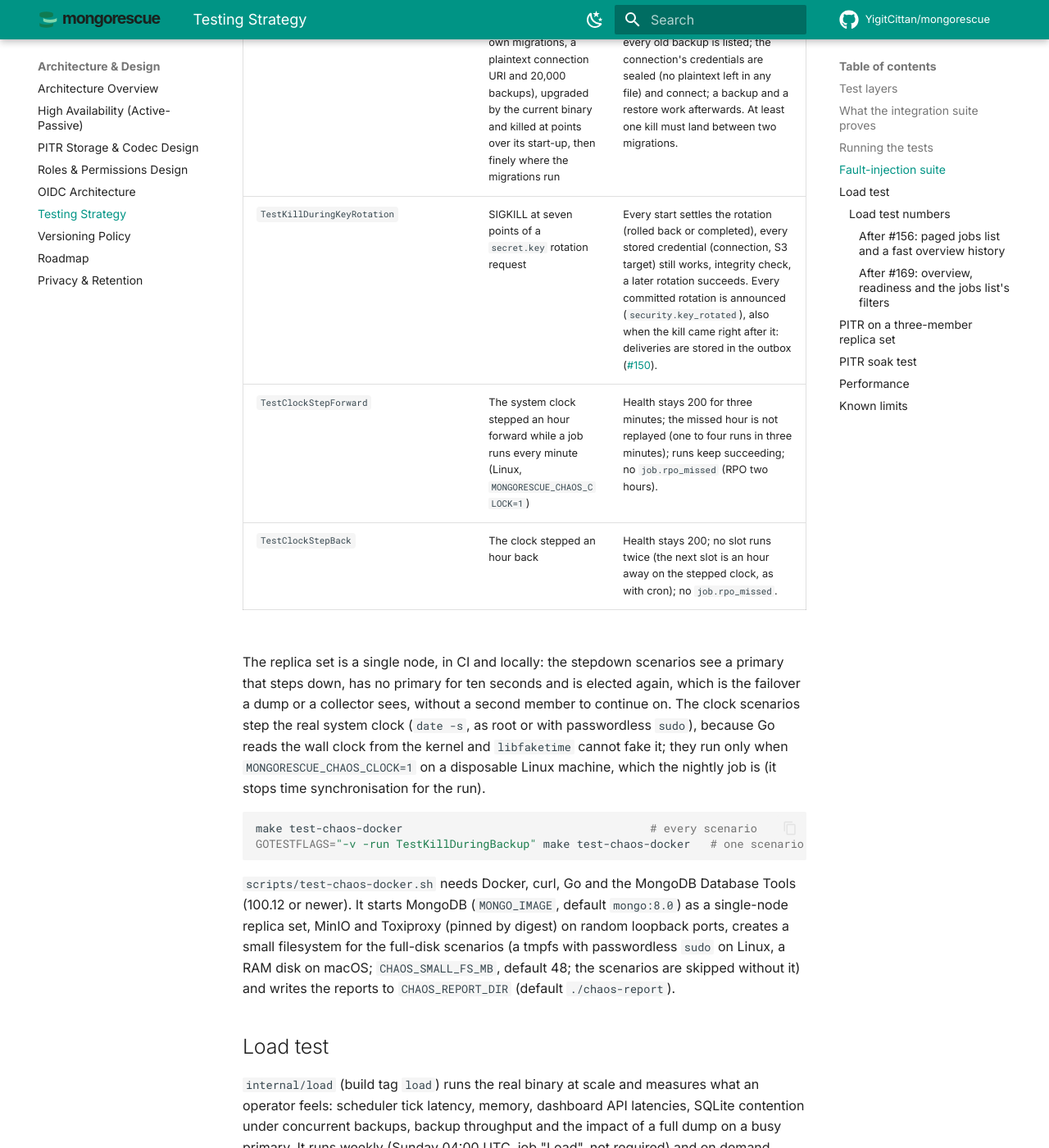
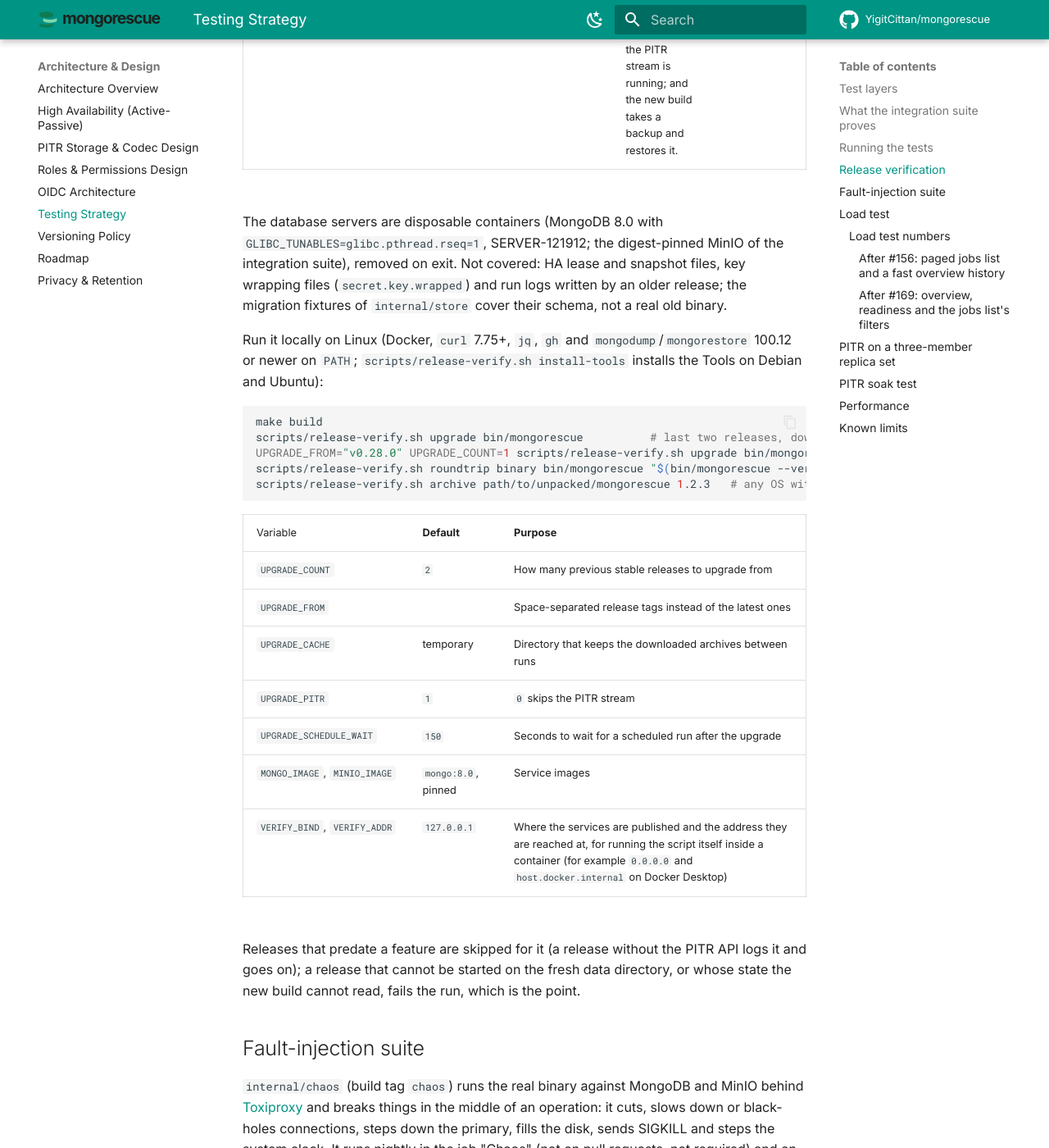
Before and after one commit to YigitCittan/mongorescue, an MkDocs documentation site: the page built from docs/testing.md, in a window 1280 px wide and 1400 px high, scrolled down 21092 px. Shown: the whole window at 82% size. Built offline with MkDocs 1.6.1 and Material for MkDocs 9.7.7, drawn with Linux system fonts in a browser that asks for light colours; comment, search, counter and statistics services are not loaded; some of the changed text lies outside the part shown.

Commit message:
ci: verify release archives, the image and upgrades from real releases
The release workflow now starts what it builds before anything is published.
scripts/release-verify.sh has three modes:

- archive: --version must match the tag with a real commit and date, the
  server boots on an empty data directory, /api/v1/health answers 200 and the
  embedded dashboard is served. verify-archives runs it on a native runner for
  every archive (linux, darwin and windows, amd64 and arm64) after checking
  checksums.txt.
- roundtrip: one encrypted backup and one safe-clone restore against MongoDB
  and MinIO through the REST API, for the linux/amd64 binary and for the
  sha-<commit> image by digest (verify-roundtrip).
- upgrade: the last two stable releases create secrets, a job, a backup and a
  PITR stream on a fresh data directory, then this build opens the same
  directory: secrets decrypt, the old backup restores, the schedule continues,
  the stream keeps running (verify-upgrade, and the nightly job, also on
  workflow_dispatch with suite upgrade).

desktop-checksums needs all three jobs, so a failure keeps the release a draft
and the image without version tags.

Closes #231

Co-Authored-By: Claude Opus 5.5 <noreply@anthropic.com>
Signed-off-by: Yigit Cittan <110293872+YigitCittan@users.noreply.github.com>

````diff
--- a/docs/testing.md
+++ b/docs/testing.md
@@ -12,6 +12,7 @@ MongoRescue exists to give back the data it was given. This page lists what the
 | Integration | `internal/integration`, `integration` build tag | every push and pull request, MongoDB 5.0, 6.0, 7.0 and 8.0, each standalone and as a single-node replica set (which runs the point-in-time recovery tests), MinIO and LocalStack, Database Tools 100.12.2 and, on the 8.0 replica set, 100.19.1 | Real `mongodump`/`mongorestore` against a real server and real S3 implementations; see below. |
 | E2E (browser) | `e2e/` (Playwright, Chromium), `scripts/test-e2e-docker.sh` | job "E2E (Playwright)" of `ci.yml` on every push and pull request, against disposable MongoDB 7 and MinIO containers (not a required check yet) | The dashboard of the real binary works end to end in a browser: setup and sign-in, connections, storage targets, backups, safe-clone and point-in-time restores, deletes, viewer and per-connection access, single sign-on, monitoring, throttling and key rotation. Traces and the report are kept for failed runs. |
 | Desktop update E2E | `scripts/test-desktop-update-e2e.sh`, `.github/workflows/desktop-e2e.yml` | pull requests that touch the desktop app or updater and pushes to `main`, on Windows, macOS and Linux (not a required check) | The desktop app built twice (0.0.1 and 0.0.2) and packaged as the release is: the old version updates itself from a fake GitHub release on a loopback port (Windows swaps in place and restarts; macOS and Linux download, verify and show the archive), and a tampered archive fails and leaves the old version intact. See [desktop.md](desktop.md#how-the-update-is-tested). |
+| Release verification | `scripts/release-verify.sh`; jobs `verify-archives`, `verify-roundtrip` and `verify-upgrade` of `release.yml`, job "Upgrade from the previous releases" of `nightly.yml` | on every release tag, before the image is promoted and the release published (a failure keeps the draft); the upgrade job also nightly and on dispatch (not required) | The produced archives, the `sha-<commit>` image and the upgrade from real previous releases work; see [below](#release-verification). |
 | Cloud | the same suites against AWS S3, R2, B2, Spaces, Wasabi | pushes to `main` (maintainer secrets) | Storage conformance, round trips, the HTTP API, fidelity and corruption detection on real providers. |
 | PITR replica set | `internal/replset`, `replset3` build tag, `make test-pitr-replset` | nightly, 03:00 UTC (job "PITR replica set" of the Nightly workflow, not required): MongoDB 5.0 and 8.0, Database Tools 100.12.2 and 100.19.1 | On a three-member replica set: failovers during collection and during a restore, a rollback through network isolation and divergence after a forced reconfiguration keep the oplog chain unbroken (or end it exactly where the surviving history ends), lose and duplicate no entry, and never store a rolled-back write. See [below](#pitr-on-a-three-member-replica-set). |
 | PITR soak | `TestSoak`, build tags `replset3` and `soak`, `make test-pitr-soak` | weekly, Sunday 04:00 UTC, 5.5 hours (job "PITR soak" of the Nightly workflow, not required); 7 days by hand with `scripts/soak-pitr.sh` | Hours of collection under a write load: no gap and no false break, a bounded number of chunk objects and bases, retention deleting and purging what falls out of the window, and a passing chain test. See [below](#pitr-soak-test). |
@@ -80,6 +81,40 @@ MONGO_IMAGE=mongo:8.0 MONGO_TOPOLOGY=replset IT_PROVIDERS=minio IT_RACE=0 \
 The tests run in parallel, each on databases, storage prefixes and ports of its own. The tests that act on the whole instance (instance-scope base backups and point-in-time restores, `mongodump --oplog`, users in `admin`) run one after another as subtests of `TestWholeInstance`: on the server of `MONGORESCUE_TEST_WHOLE_INSTANCE_URI` in parallel with the rest, or, without it, alone before the other tests start.
 
 To run against services you manage, set `MONGORESCUE_TEST_MONGO_URI` and the `MONGORESCUE_TEST_S3_*` variables described in [CONTRIBUTING.md](../CONTRIBUTING.md#test-commands-and-variables) and run `make test-integration`. Tests whose services are not configured are skipped.
+
+## Release verification
+
+Unit and integration tests run on a checkout; a release is a different artifact (cross-compiled archives with ldflags and the embedded dashboard, a container image, and state written by earlier releases). `scripts/release-verify.sh` checks those, in three modes. The release workflow runs them against the draft release, and the job that promotes the image and publishes the release needs all of them, so a failure leaves the release a draft and the image without version tags.
+
+| Mode | What it proves | Where |
+| :--- | :--- | :--- |
+| `archive BINARY VERSION` | `--version` reports the tag with a commit and a build date (a broken `-X` ldflag fails), the server starts on an empty temporary data directory, `GET /api/v1/health` answers 200 with the version, the embedded dashboard is served (a missing embed fails), and SIGTERM ends it cleanly. Needs only bash and curl. | `verify-archives`: every archive on a native runner (linux amd64 and arm64, macOS amd64 and arm64, Windows amd64 and arm64), after the checksum was checked against `checksums.txt` |
+| `roundtrip binary BINARY VERSION`, `roundtrip image IMAGE VERSION` | One encrypted backup to MinIO and one safe-clone restore of a seeded database against a MongoDB 8.0 single-node replica set, through the REST API (setup, API key, storage target, connection, backup, restore), then the clone's document count and index are compared; no secret reaches the server log. | `verify-roundtrip`: the linux/amd64 binary and the image of the tag by digest (`sha-<commit>`, before promotion) |
+| `upgrade NEW_BINARY [VERSION]` | For each of the last two stable releases: the old release creates its state on a fresh data directory (storage target with S3 credentials, age encryption, a connection with a password, a job on a `* * * * *` schedule, an encrypted backup, a PITR stream), is stopped, and the new build opens the same data directory. The old API key and the admin password still work; stored secrets decrypt (the connection and storage target tests pass, encryption settings are intact); the old encrypted backup restores into a safe clone with the right data; the schedule continues (a new run of the old job completes); the PITR stream is running; and the new build takes a backup and restores it. | `verify-upgrade` of the release workflow (with the release binary) and the nightly job "Upgrade from the previous releases" (with a build of the commit; also `workflow_dispatch` with suite `upgrade`) |
+
+The database servers are disposable containers (MongoDB 8.0 with `GLIBC_TUNABLES=glibc.pthread.rseq=1`, SERVER-121912; the digest-pinned MinIO of the integration suite), removed on exit. Not covered: HA lease and snapshot files, key wrapping files (`secret.key.wrapped`) and run logs written by an older release; the migration fixtures of `internal/store` cover their schema, not a real old binary.
+
+Run it locally on Linux (Docker, `curl` 7.75+, `jq`, `gh` and `mongodump`/`mongorestore` 100.12 or newer on `PATH`; `scripts/release-verify.sh install-tools` installs the Tools on Debian and Ubuntu):
+
+```bash
+make build
+scripts/release-verify.sh upgrade bin/mongorescue          # last two releases, downloaded with gh
+UPGRADE_FROM="v0.28.0" UPGRADE_COUNT=1 scripts/release-verify.sh upgrade bin/mongorescue
+scripts/release-verify.sh roundtrip binary bin/mongorescue "$(bin/mongorescue --version | sed 's/^MongoRescue v\([^ ]*\) .*/\1/')"
+scripts/release-verify.sh archive path/to/unpacked/mongorescue 1.2.3   # any OS with bash and curl
+```
+
+| Variable | Default | Purpose |
+| :--- | :--- | :--- |
+| `UPGRADE_COUNT` | `2` | How many previous stable releases to upgrade from |
+| `UPGRADE_FROM` | | Space-separated release tags instead of the latest ones |
+| `UPGRADE_CACHE` | temporary | Directory that keeps the downloaded archives between runs |
+| `UPGRADE_PITR` | `1` | `0` skips the PITR stream |
+| `UPGRADE_SCHEDULE_WAIT` | `150` | Seconds to wait for a scheduled run after the upgrade |
+| `MONGO_IMAGE`, `MINIO_IMAGE` | `mongo:8.0`, pinned | Service images |
+| `VERIFY_BIND`, `VERIFY_ADDR` | `127.0.0.1` | Where the services are published and the address they are reached at, for running the script itself inside a container (for example `0.0.0.0` and `host.docker.internal` on Docker Desktop) |
+
+Releases that predate a feature are skipped for it (a release without the PITR API logs it and goes on); a release that cannot be started on the fresh data directory, or whose state the new build cannot read, fails the run, which is the point.
 
 ## Fault-injection suite
 
````
Also changed, not shown: CHANGELOG.md (+1 -0 lines), CONTRIBUTING.md (+3 -1 lines), 3 other files.
